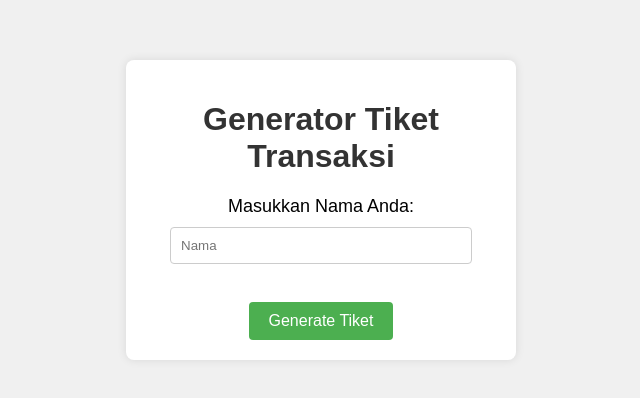
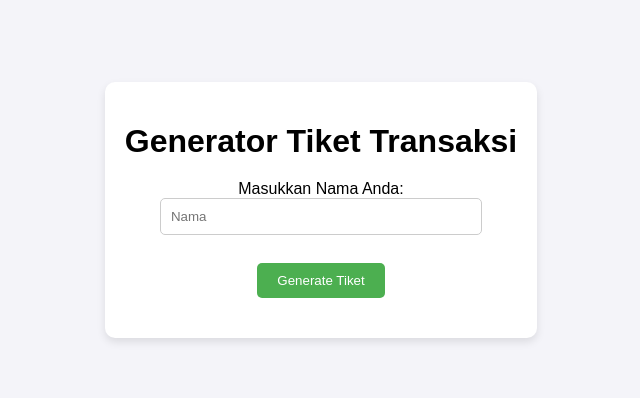
Before and after one commit to WH-Technocrypt/projeku, a plain HTML site: page index.html in a window 1280 px wide. Shown: the part 190-588 px from the top of the page, without its empty margins (319-959 px from the left). Drawn offline with Linux system fonts and the light colour scheme.

Commit message:
Update styles.css

```diff
--- a/styles.css
+++ b/styles.css
@@ -1,47 +1,42 @@
 body {
     font-family: Arial, sans-serif;
+    background-color: #f4f4f9;
     display: flex;
     justify-content: center;
     align-items: center;
     height: 100vh;
-    background-color: #f0f0f0;
     margin: 0;
 }
 
 .container {
-    text-align: center;
     background-color: #fff;
     padding: 20px;
-    border-radius: 8px;
-    box-shadow: 0px 0px 10px rgba(0, 0, 0, 0.1);
-    width: 350px;
+    border-radius: 10px;
+    box-shadow: 0 4px 8px rgba(0, 0, 0, 0.1);
+    text-align: center;
 }
 
-.container h1 {
-    color: #333;
-}
-
-.container label {
-    font-size: 18px;
+h1 {
+    margin-bottom: 20px;
 }
 
 input {
     padding: 10px;
-    width: 80%;
-    border-radius: 4px;
+    width: 100%;
+    max-width: 300px;
+    margin-bottom: 10px;
     border: 1px solid #ccc;
-    margin-top: 10px;
+    border-radius: 5px;
 }
 
 button {
     padding: 10px 20px;
-    margin-top: 20px;
+    background-color: #4caf50;
+    color: #fff;
     border: none;
-    border-radius: 4px;
-    background-color: #4CAF50;
-    color: white;
-    font-size: 16px;
+    border-radius: 5px;
     cursor: pointer;
+    margin-bottom: 20px; /* Menambahkan jarak bawah pada tombol */
 }
 
 button:hover {
@@ -49,24 +44,17 @@ button:hover {
 }
 
 .ticket {
-    margin-top: 20px;
-    background-color: #f9f9f9;
-    padding: 15px;
-    border: 1px solid #ddd;
-    border-radius: 8px;
+    margin-top: 40px; /* Menambahkan jarak antara tombol dan tiket */
     text-align: left;
 }
 
 .ticket h2 {
-    color: #ff6600;
     text-align: center;
+    margin-bottom: 5px;
 }
 
-.ticket p {
-    margin: 5px 0;
-    font-size: 14px;
+svg {
+    display: block;
+    margin: 0 auto;
+    margin-top: 10px;
 }
-
-.ticket span {
-    font-weight: bold;
-}
```
